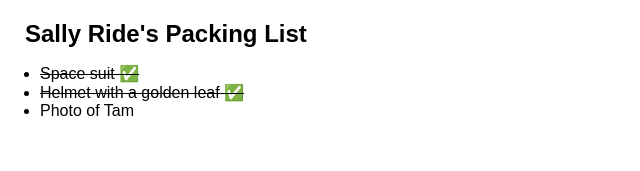
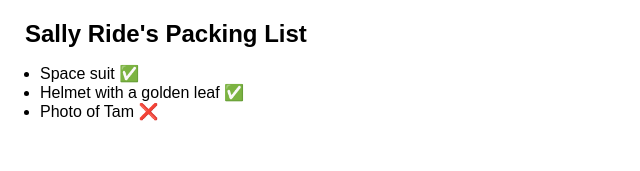
Before and after one commit to mami-tus/react-training, a Next.js app in the folder describing-the-ui/: page /conditional-rendering in a window 1280 px wide. Shown: the top 171 px of the page, without its empty margins (0-640 px from the left). Built offline with nearby package versions, Linux system fonts and the light colour scheme.

Commit message:
? : を使って未梱包アイコンを表示 https://ja.react.dev/learn/conditional-rendering#challenges

```diff
--- a/describing-the-ui/src/app/conditional-rendering/Item.tsx
+++ b/describing-the-ui/src/app/conditional-rendering/Item.tsx
@@ -4,9 +4,9 @@ type ItemProps = {
 };
 
 export default function Item({ name, isPacked }: ItemProps) {
-  let itemContent: string | JSX.Element = name;
-  if (isPacked) {
-    itemContent = <del>{name + ' ✅'}</del>;
-  }
-  return <li className='item'>{itemContent}</li>;
+  return (
+    <li className='item'>
+      {name} {isPacked ? '✅' : '❌'}
+    </li>
+  );
 }
```
